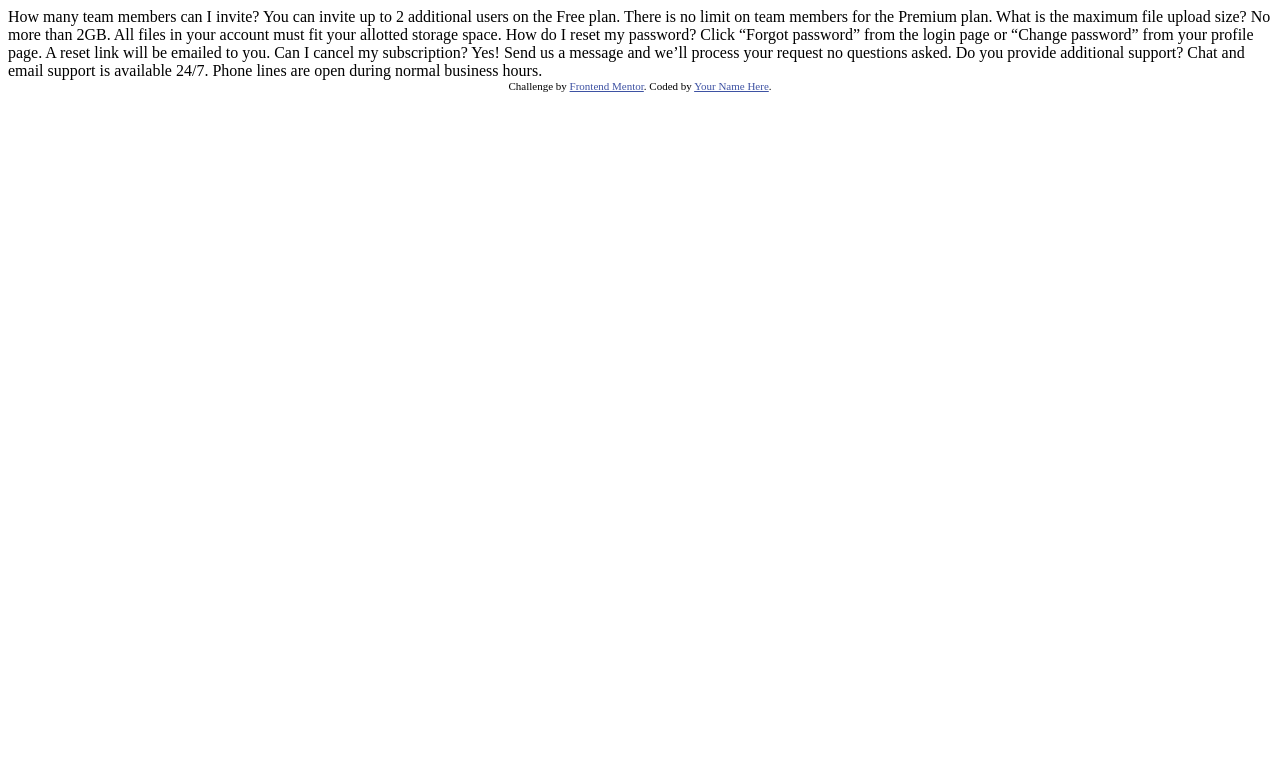
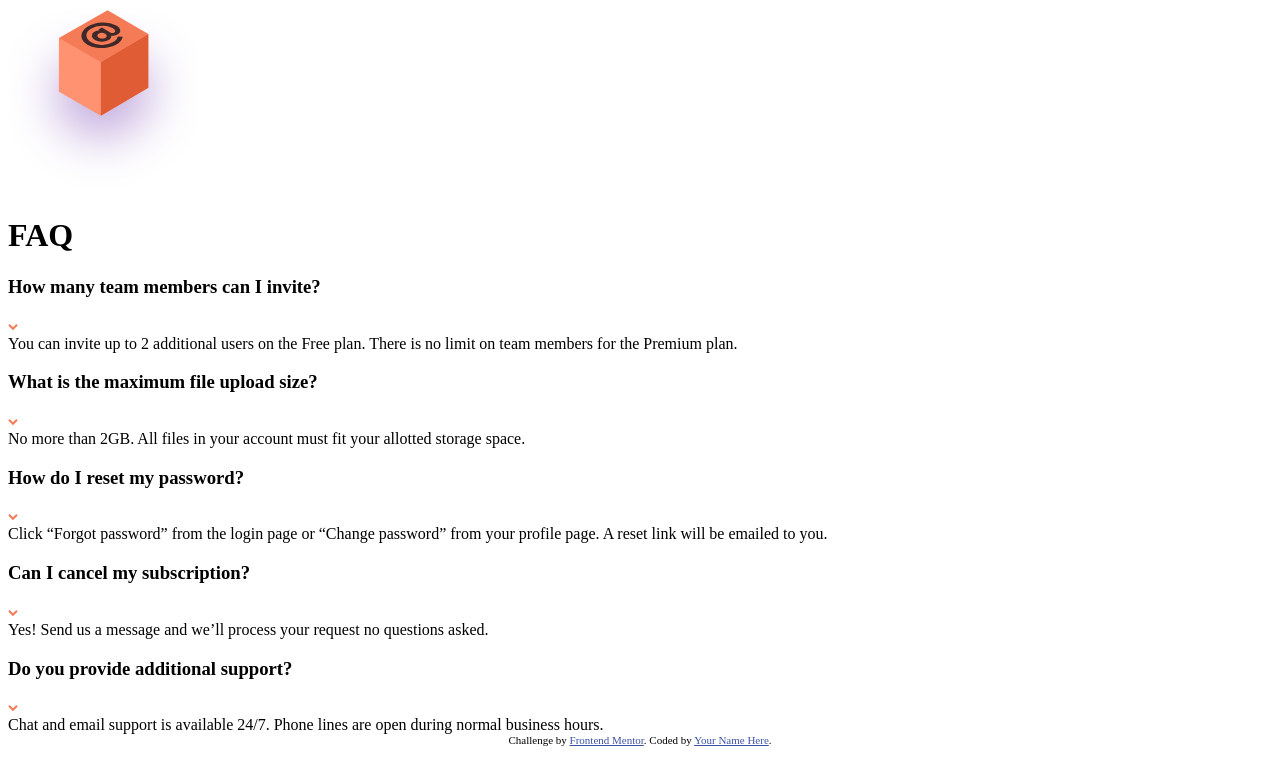
Before and after one commit to Hozi625/faq-accordion, a plain HTML site: page index.html in a window 1280 px wide. Drawn offline with Linux system fonts and the light colour scheme.

Commit message:
Done with html

```diff
--- a/index.html
+++ b/index.html
@@ -3,7 +3,7 @@
 <head>
   <meta charset="UTF-8">
   <meta name="viewport" content="width=device-width, initial-scale=1.0"> <!-- displays site properly based on user's device -->
-
+  <link rel="stylesheet" href="./index.css" />
   <link rel="icon" type="image/png" sizes="32x32" href="./images/favicon-32x32.png">
 
   <title>Frontend Mentor | FAQ Accordion Card</title>
@@ -15,22 +15,85 @@
   </style>
 </head>
 <body>
-  How many team members can I invite?
+  <main class='wrapper'>
+    <div class="image-wrapper">
+      <div class="image-wrapper-inner">
+
+      </div>
+      <img class='box' src="./images/illustration-box-desktop.svg" />
+    </div>
+
+    <div class="accordion-wrapper">
+      <h1 class='title-accordion'>FAQ</h1>
+      <div class="questions-accordion">
+        <div class="question-answer-accordion">
+          <div class="question">
+            <h3>How many team members can I invite?</h3>
+            <img src='./images/icon-arrow-down.svg' />
+          </div>
+          <div class="answer">
             You can invite up to 2 additional users on the Free plan. There is no limit on
+
             team members for the Premium plan.
+          </div>
+        </div>
+      </div>
 
-  What is the maximum file upload size?
+      <div class="questions-accordion">
+        <div class="question-answer-accordion">
+          <div class="question">
+            <h3>What is the maximum file upload size?</h3>
+            <img src='./images/icon-arrow-down.svg' />
+          </div>
+          <div class="answer">
             No more than 2GB. All files in your account must fit your allotted storage space.
+          </div>
+        </div>
+      </div>
 
-  How do I reset my password?
+      <div class="questions-accordion">
+        <div class="question-answer-accordion">
+          <div class="question">
+            <h3>How do I reset my password?</h3>
+            <img src='./images/icon-arrow-down.svg' />
+          </div>
+          <div class="answer">
             Click “Forgot password” from the login page or “Change password” from your profile page.
+
             A reset link will be emailed to you.
+          </div>
+        </div>
+      </div>
 
-  Can I cancel my subscription?
+      <div class="questions-accordion">
+        <div class="question-answer-accordion">
+          <div class="question">
+            <h3>Can I cancel my subscription?</h3>
+            <img src='./images/icon-arrow-down.svg' />
+          </div>
+          <div class="answer">
             Yes! Send us a message and we’ll process your request no questions asked.
+          </div>
+        </div>
+      </div>
 
-  Do you provide additional support?
+      <div class="questions-accordion">
+        <div class="question-answer-accordion">
+          <div class="question">
+            <h3>Do you provide additional support?</h3>
+            <img src='./images/icon-arrow-down.svg' />
+          </div>
+          <div class="answer">
             Chat and email support is available 24/7. Phone lines are open during normal business hours.
+          </div>
+        </div>
+      </div>
+
+    </div>
+  </main>
+
+
+
 
   <div class="attribution">
     Challenge by <a href="https://www.frontendmentor.io?ref=challenge" target="_blank">Frontend Mentor</a>.
```
Also changed, not shown: index.css (added), 1 other file. Lines whose indentation alone changed are shown as unchanged.
